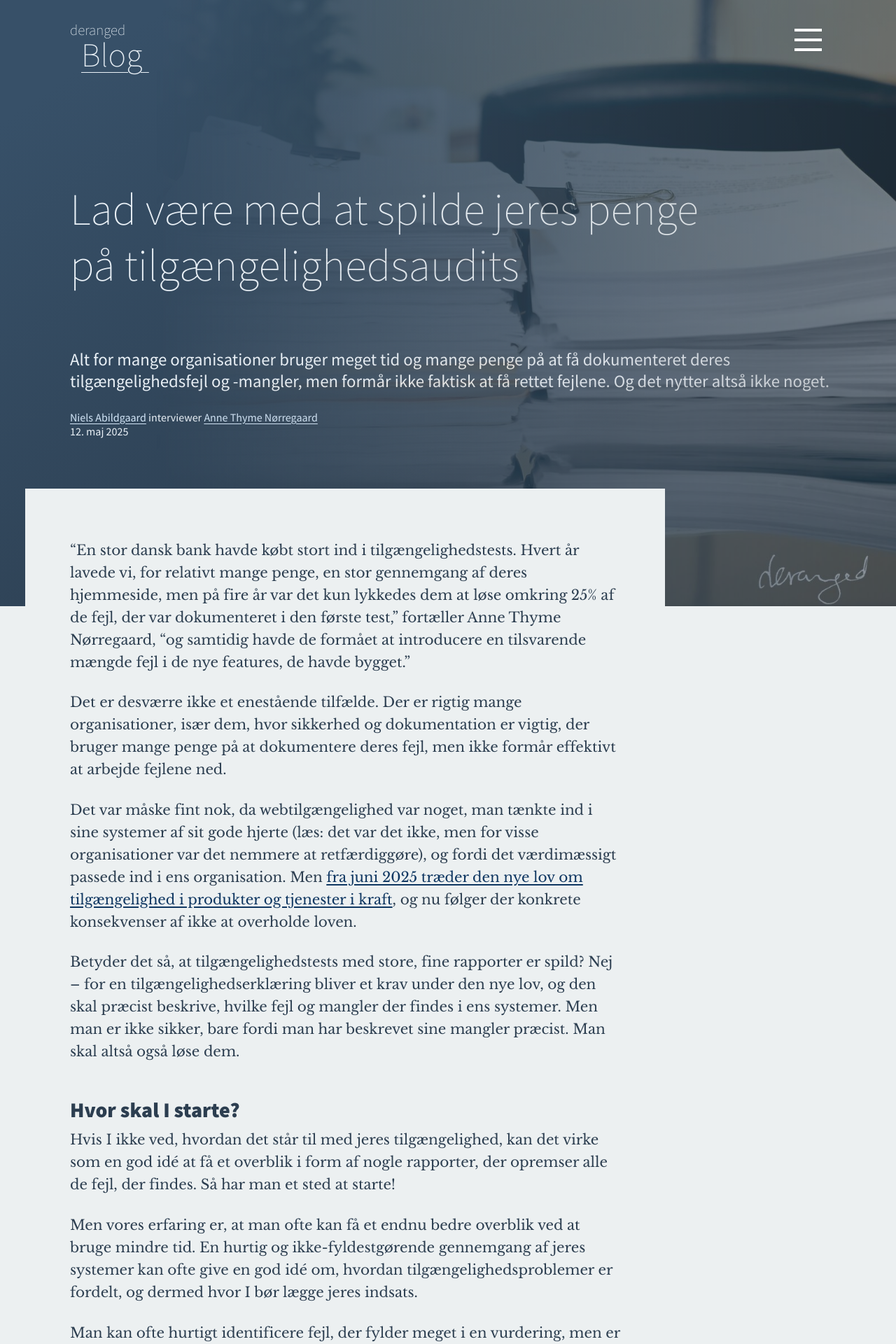
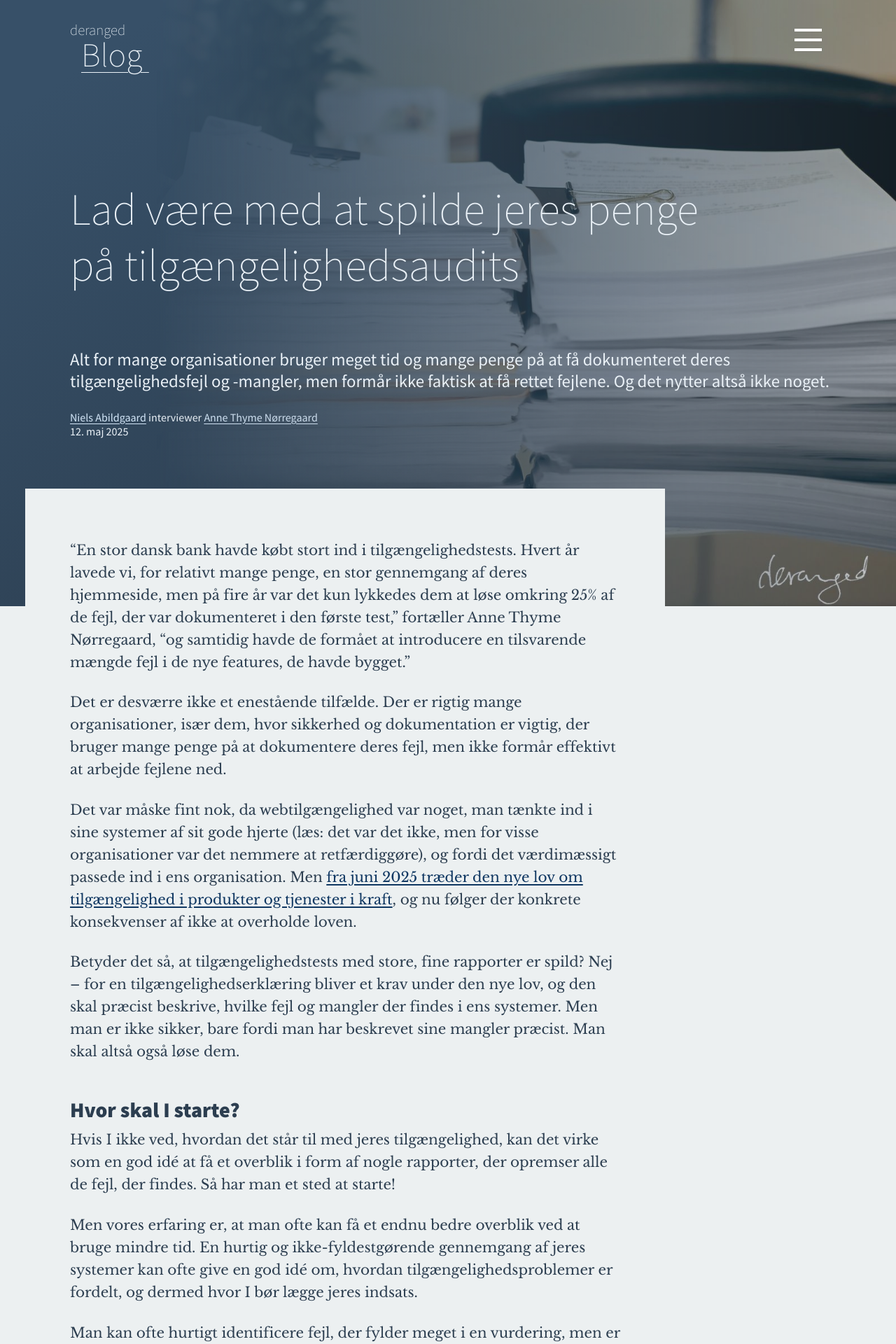
Before and after one commit to derangeddk/deranged.dk, a Jekyll site: the page built from _posts/2025-05-12-lad-vaere-med-at-spilde-jeres-penge på-tilgaengelighedsaudits.html, in a window 1280 px wide. Shown: the top 1920 px of the page at 70% size. Built offline with Jekyll 4.4.1, drawn with Linux system fonts in a browser that asks for light colours; some web fonts are replaced; comment, search, counter and statistics services are not loaded.

Commit message:
Adjust post image look

```diff
--- a/_layouts/post.html
+++ b/_layouts/post.html
@@ -35,6 +35,7 @@ layout: default
   .post__intro-heading {
     margin-top: 0;
     margin-bottom: 2rem;
+    position: relative;
 
     @media(min-width: 767px) {
       margin-top: 7.5rem;
@@ -45,6 +46,7 @@ layout: default
   .post__intro-subtitle {
     font-size: 1.55rem;
     max-width: 1125px;
+    position: relative;
   }
 
   .post__intro-image {
@@ -56,17 +58,12 @@ layout: default
     height: 100%;
     object-position: top right;
     transition: opacity 1s;
-    opacity: 0.25;
+    opacity: 0.8;
     mask-image: linear-gradient(to left, rgb(0, 0, 0), rgba(0,0,0,0) 69%);
 
     @media(min-width: 1000px) {
       display: block;
     }
-  }
-
-  .post__top:hover .post__intro-image {
-    opacity: 0.5;
-    transition: opacity 5s;
   }
 
   .post__intro-symbol {
```
